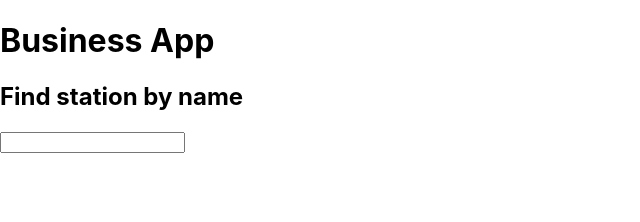
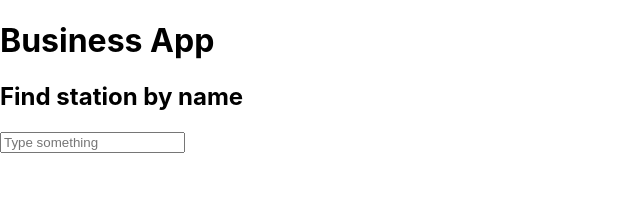
Before and after one commit to ETN-Tech/isen_mongodb-project, a React (Create React App) app in the folder react-ui/: page /business in a window 1280 px wide. Shown: the top 222 px of the page, without its empty margins (0-640 px from the left). Built offline with nearby package versions, Linux system fonts and the light colour scheme.

Commit message:
Updated Business UI

```diff
--- a/react-ui/src/app/business/Business.js
+++ b/react-ui/src/app/business/Business.js
@@ -5,7 +5,7 @@ function Business() {
     const [ stationResults, setStationResults ] = useState([]);
 
     function findStationByName(searchText) {
-        axios.get( process.env.REACT_APP_API_HOST+ "/api/stations/find/" + searchText)
+        axios.get( process.env.REACT_APP_API_HOST+ "/api/stations/find/" + encodeURIComponent(searchText))
             .then(res => {
                 console.log(searchText)
                 setStationResults(res.data)
@@ -18,7 +18,7 @@ function Business() {
             <h1>Business App</h1>
 
             <h2>Find station by name</h2>
-            <input type="text" id="search" onChange={e => findStationByName(e.target.value)} />
+            <input type="text" id="search" placeholder='Type something' onChange={e => findStationByName(e.target.value)} />
 
             {stationResults.map(station => (
                 <div key={station._id}>
--- a/react-ui/src/app/business/Stations.js
+++ b/react-ui/src/app/business/Stations.js
@@ -47,7 +47,10 @@ function Stations() {
 
     function deleteStation() {
         axios.delete(process.env.REACT_APP_API_HOST+ "/api/stations/" + id)
-            .then(res => console.log(res))
+            .then(res => {
+                console.log(res)
+                window.location.replace("/business");
+            })
             .catch(err => console.log(err));
     }
 
```
